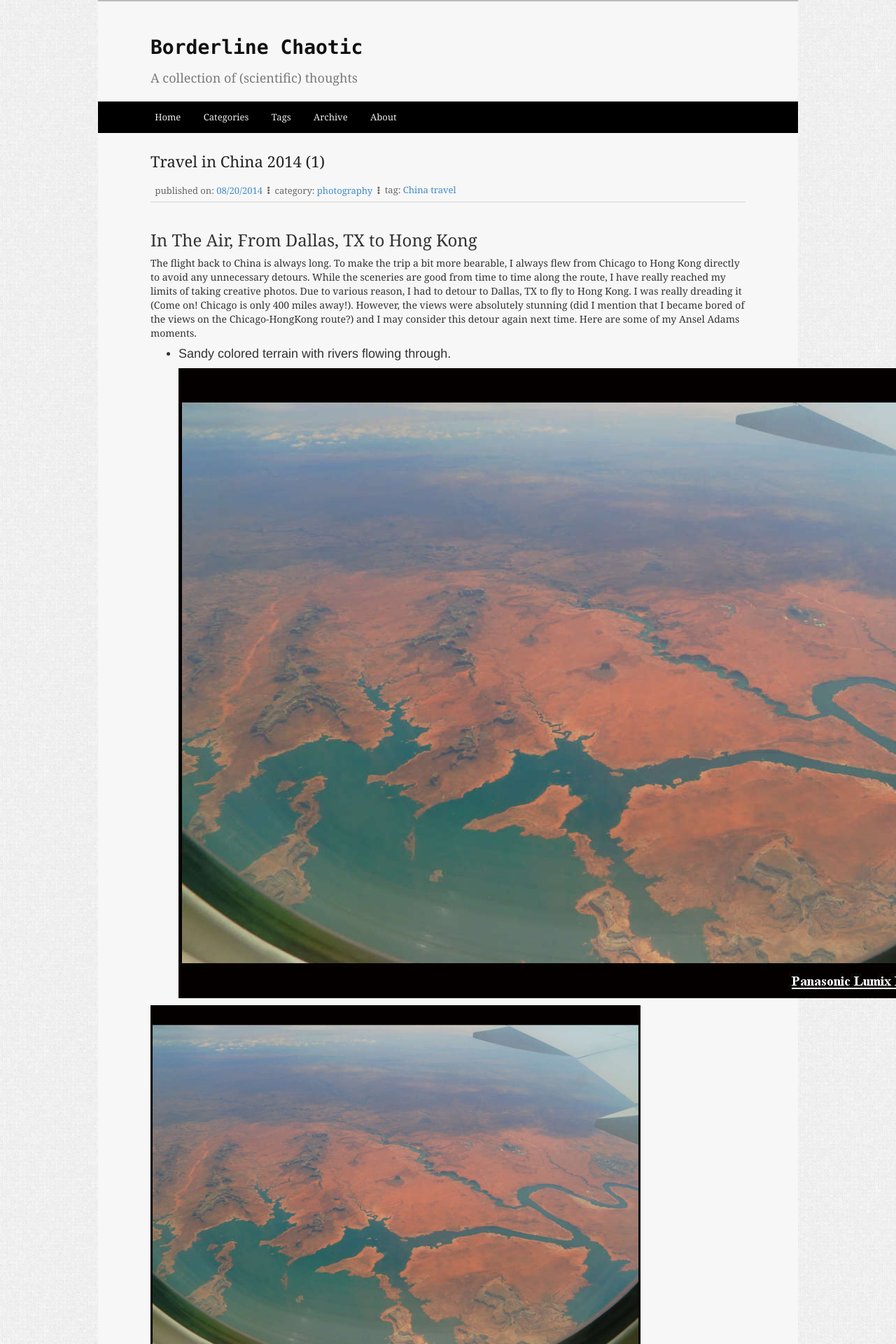
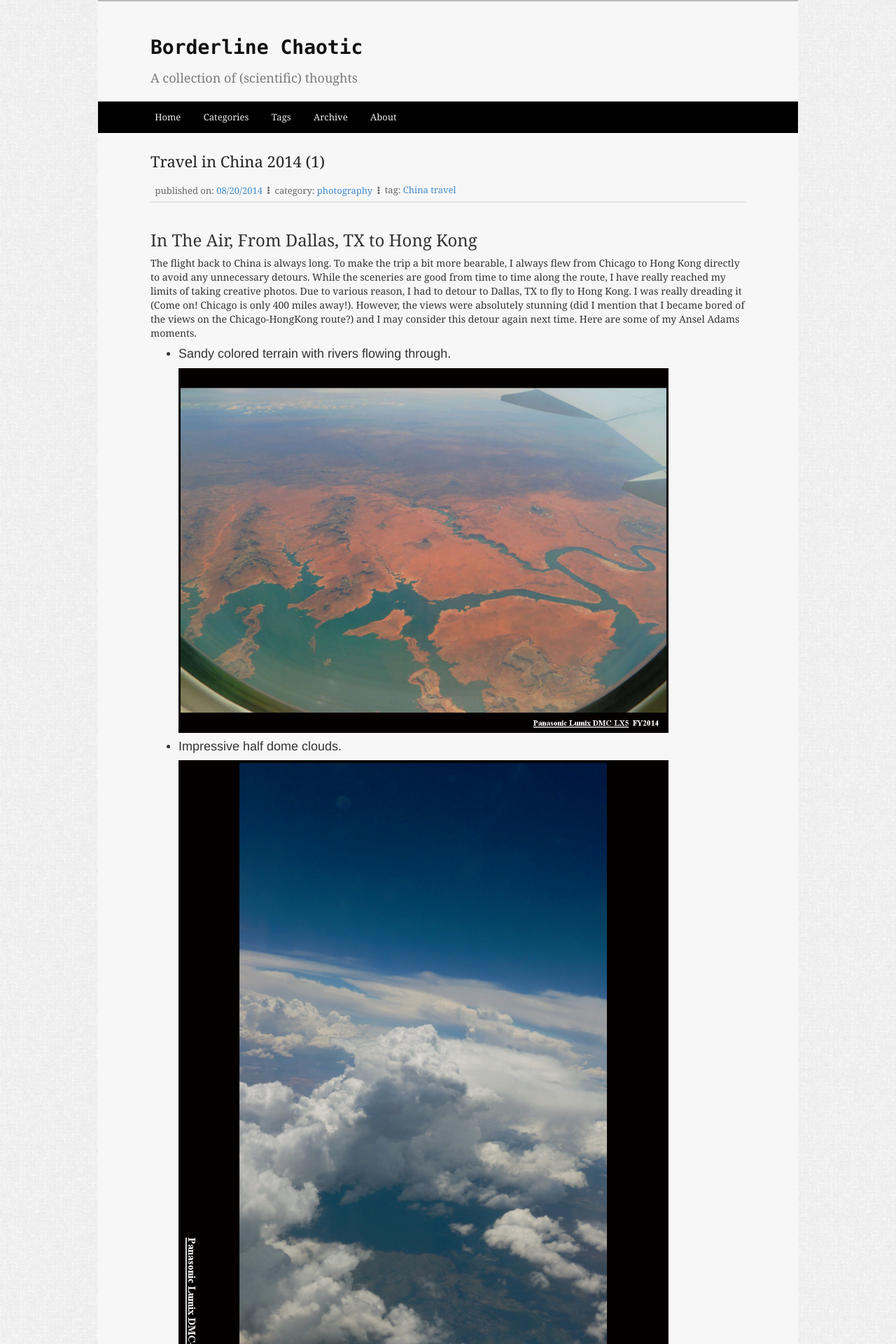
Before and after one commit to fandemonium/blog, a Jekyll site: the page built from _posts/2014-08-20-Travel-China-2014-1.md, in a window 1280 px wide. Shown: the top 1920 px of the page at 70% size. Built offline with Jekyll 4.4.1, drawn with Linux system fonts in a browser that asks for light colours; Markdown is read by kramdown in place of the engine named in the settings; comment, search, counter and statistics services are not loaded.

Commit message:
removing the testing image

```diff
--- a/_posts/2014-08-20-Travel-China-2014-1.md
+++ b/_posts/2014-08-20-Travel-China-2014-1.md
@@ -10,8 +10,6 @@ The flight back to China is always long. To make the trip a bit more bearable, I
 
 <!--more-->
 + #### Sandy colored terrain with rivers flowing through.
-![](/img/2014_07_15_DallasToHongKong/From_airplane_dallasToHK_1.jpg?raw=true)
-
 <img src="/img/2014_07_15_DallasToHongKong/From_airplane_dallasToHK_1.jpg" alt="fly1" style="width: 700px;"/>
 
 + #### Impressive half dome clouds.
```
